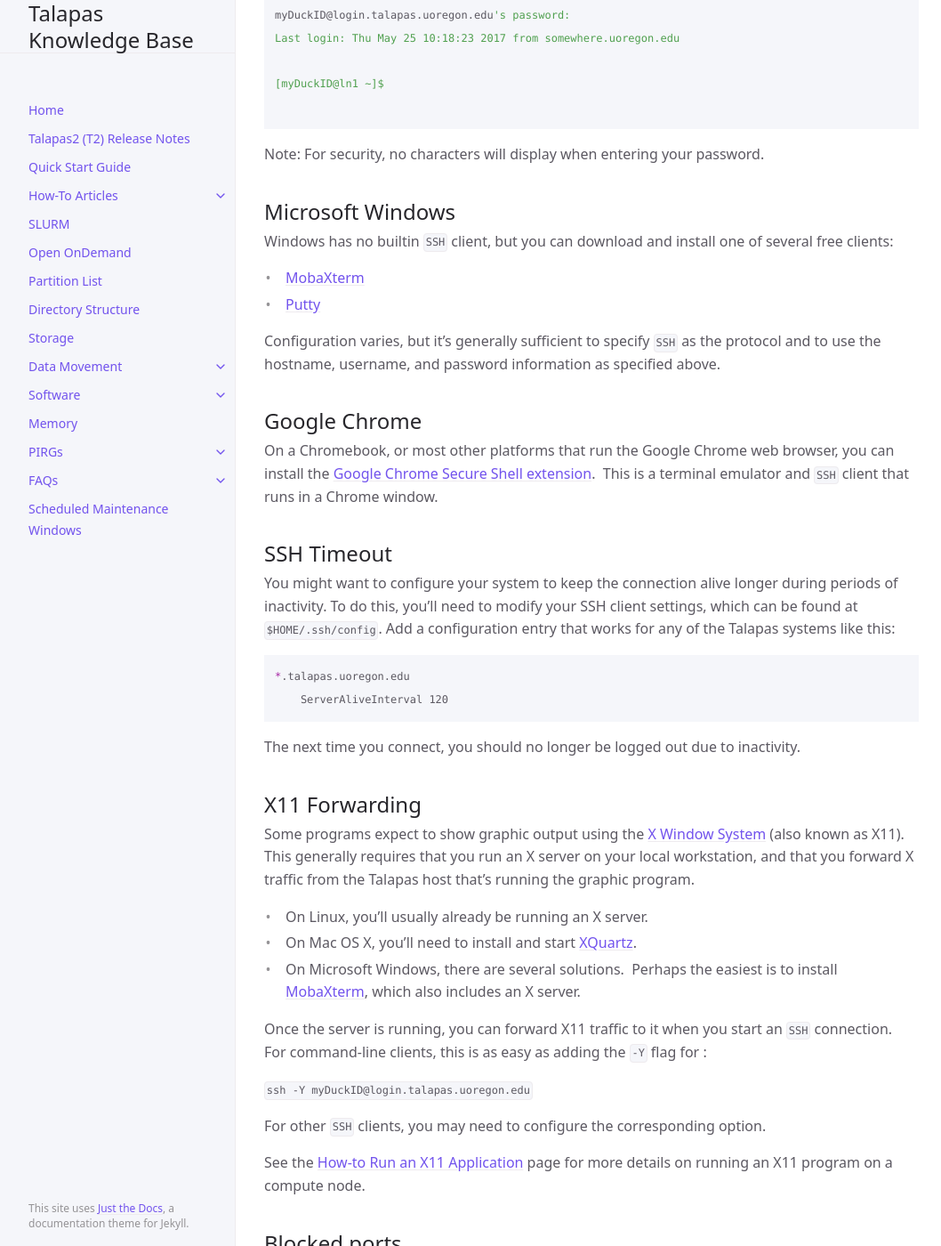
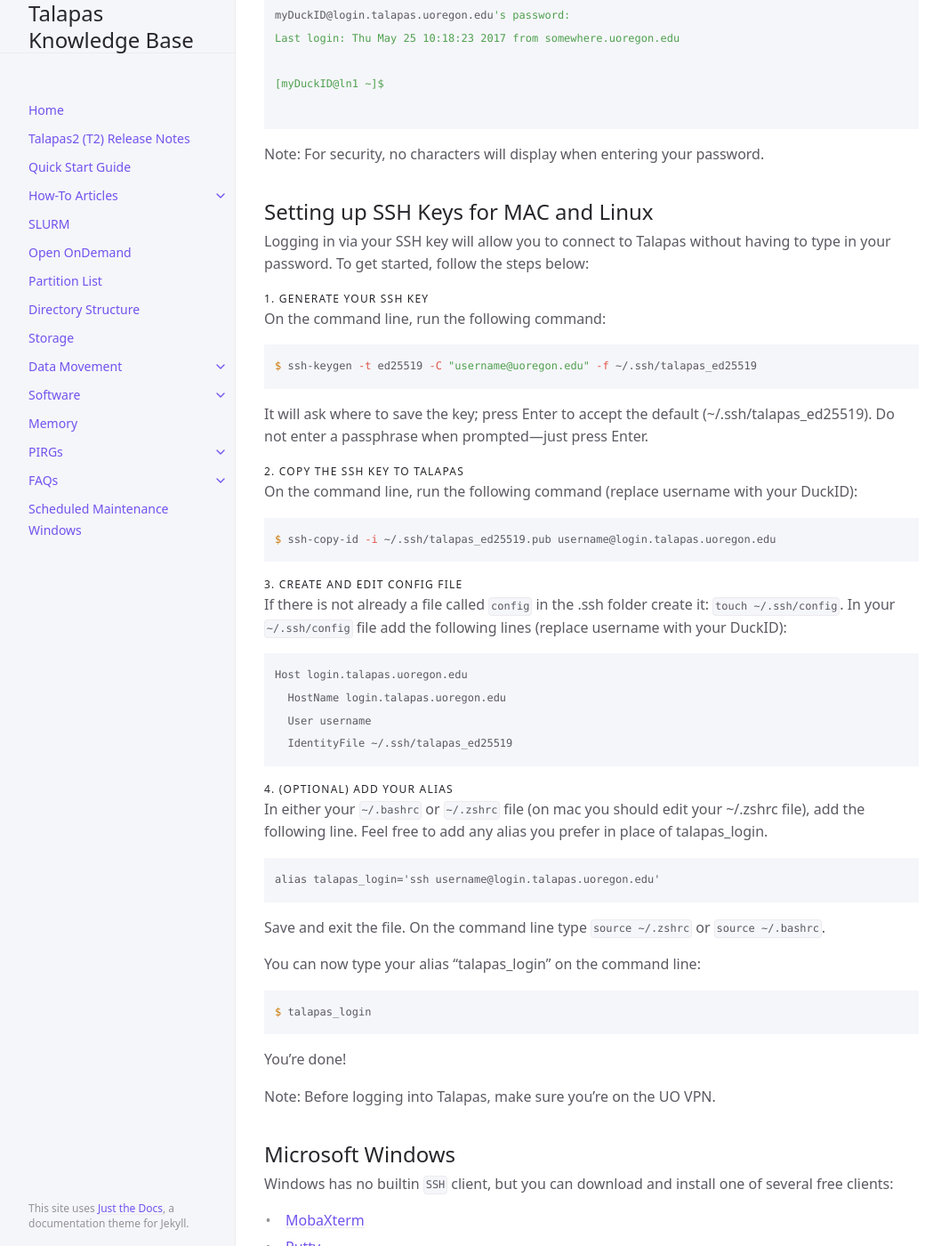
Before and after one commit to uoracs/talapas2-knowledge-base, a Jekyll site: the page built from docs/how-to_articles/how-to_login_to_talapas.md, in a window 1280 px wide and 1400 px high, scrolled down 1626 px. Shown: the whole window at 89% size, without its empty margins (107-1165 px from the left). Built offline with Jekyll 4.4.1, drawn with Linux system fonts in a browser that asks for light colours; cached includes are drawn as plain includes.

Commit message:
Ssh tutorial (#10)
* added ssh key tutorial and some links

* small change

* fixed data_movement pug

* removed link

* fixed links

````diff
--- a/docs/how-to_articles/how-to_login_to_talapas.md
+++ b/docs/how-to_articles/how-to_login_to_talapas.md
@@ -67,6 +67,55 @@ Last login: Thu May 25 10:18:23 2017 from somewhere.uoregon.edu
 
 Note: For security, no characters will display when entering your password.
 
+## Setting up SSH Keys for MAC and Linux
+Logging in via your SSH key will allow you to connect to Talapas without having to type in your password. To get started, follow the steps below:
+
+#### 1. Generate your SSH key
+On the command line, run the following command:
+
+```bash
+$ ssh-keygen -t ed25519 -C "username@uoregon.edu" -f ~/.ssh/talapas_ed25519
+```
+
+It will ask where to save the key; press Enter to accept the default (~/.ssh/talapas_ed25519). Do not enter a passphrase when prompted—just press Enter.
+
+#### 2. Copy the SSH key to Talapas
+On the command line, run the following command (replace username with your DuckID):
+
+```bash
+$ ssh-copy-id -i ~/.ssh/talapas_ed25519.pub username@login.talapas.uoregon.edu
+```
+
+#### 3. Create and edit config file
+
+If there is not already a file called `config` in the .ssh folder create it: `touch ~/.ssh/config`. In your  `~/.ssh/config` file add the following lines (replace username with your DuckID):
+
+```
+Host login.talapas.uoregon.edu
+  HostName login.talapas.uoregon.edu
+  User username
+  IdentityFile ~/.ssh/talapas_ed25519
+```
+
+#### 4. (Optional) Add your alias
+In either your `~/.bashrc` or `~/.zshrc` file (on mac you should edit your ~/.zshrc file), add the following line. Feel free to add any alias you prefer in place of talapas_login.
+
+```
+alias talapas_login='ssh username@login.talapas.uoregon.edu'
+```
+
+Save and exit the file. On the command line type `source ~/.zshrc` or `source ~/.bashrc`.
+
+You can now type your alias "talapas_login" on the command line:
+
+```bash
+$ talapas_login
+```
+
+You're done!
+
+Note: Before logging into Talapas, make sure you're on the UO VPN.
+
 ## Microsoft Windows
 
 Windows has no builtin `SSH` client, but you can download and install one of several free clients:
````
Also changed, not shown: docs/slurm.md (+2 -0 lines).
